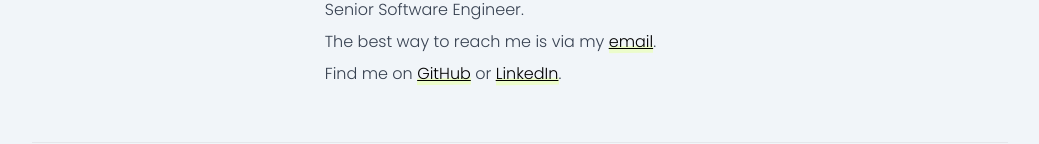
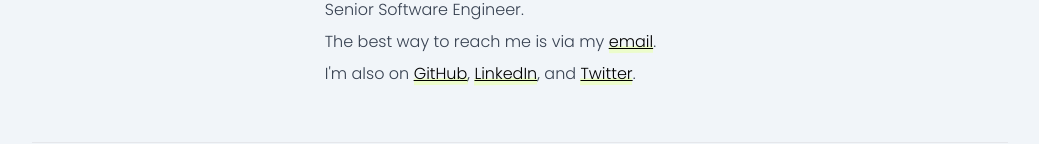
Before and after one commit to eduardostuart/eduardostuart.github.io, an Eleventy site: page src/index.njk in a window 1280 px wide. Shown: the part 231-375 px from the top of the page, without its empty margins (120-1159 px from the left). Built offline with nearby package versions, Linux system fonts and the light colour scheme; Eleventy itself is replaced by a stand-in of ours; files that its build step writes are made by us from their sources; what eleventy-plugin-youtube-embed would draw is missing.

Commit message:
include twitter

```diff
--- a/src/index.njk
+++ b/src/index.njk
@@ -9,7 +9,7 @@
         <div class="w-full sm:w-[70%] divide-y-8 divide-transparent">
             <p>My name is Eduardo Stuart and I'm currently working at <a href="https://wbd.com/" target="_blank" rel="nofollow">Warner Bros. Discovery</a> as a  Senior Software Engineer. </p>
             <p>The best way to reach me is via my <a href="mailto:e@s.tuart.me" rel="nofollow">email</a>.</p>
-            <p>Find me on <a href="https://github.com/eduardostuart" rel="nofollow">GitHub</a> or <a href="https://linkedin.com/in/eduardostuart/" rel="nofollow">LinkedIn</a>.
+            <p>I'm also on <a href="https://github.com/eduardostuart" rel="nofollow">GitHub</a>, <a href="https://linkedin.com/in/eduardostuart/" rel="nofollow">LinkedIn</a>, and <a href="https://twitter.com/eduardostuart" rel="nofollow">Twitter</a>.
             </p>
         </div>
     </div>
```
